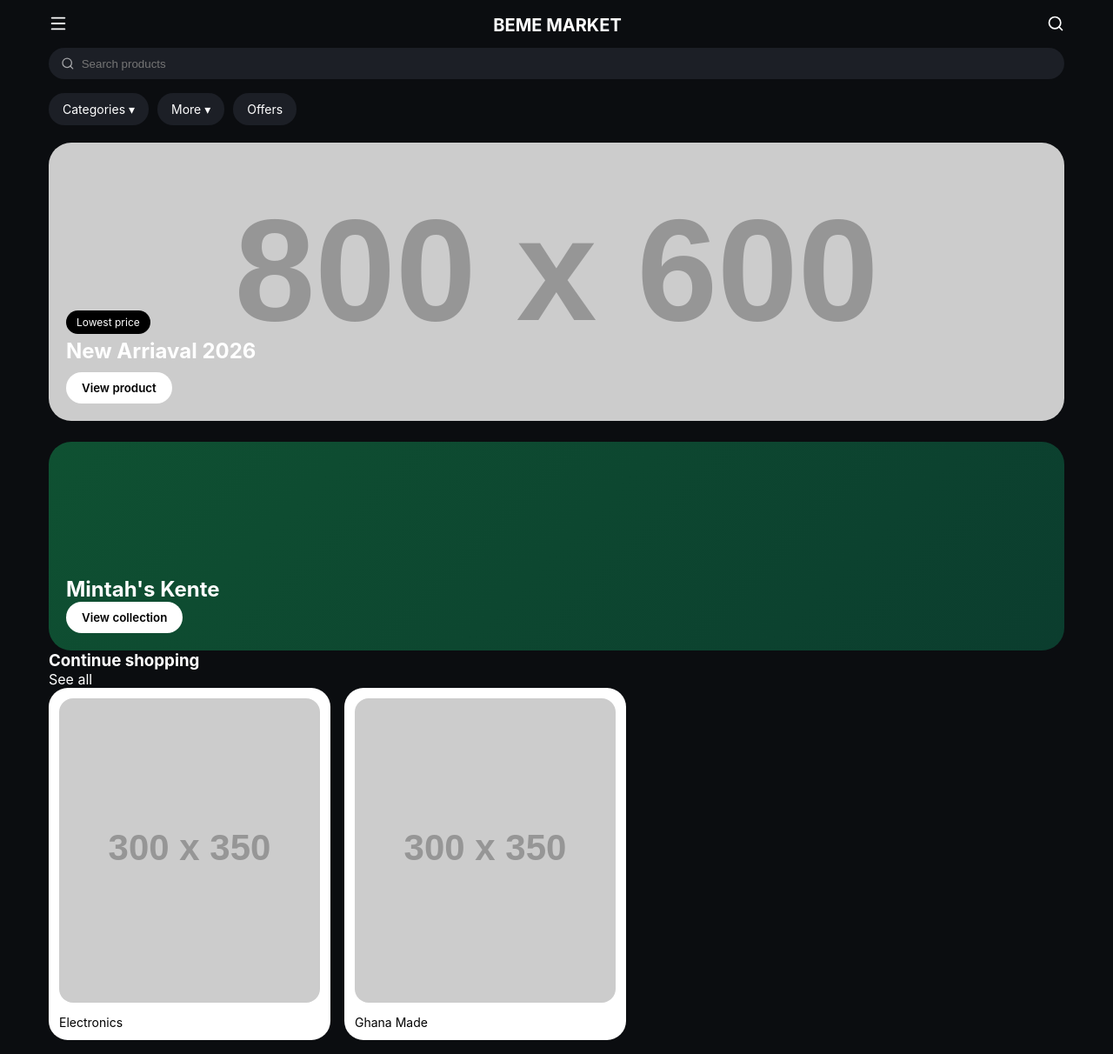
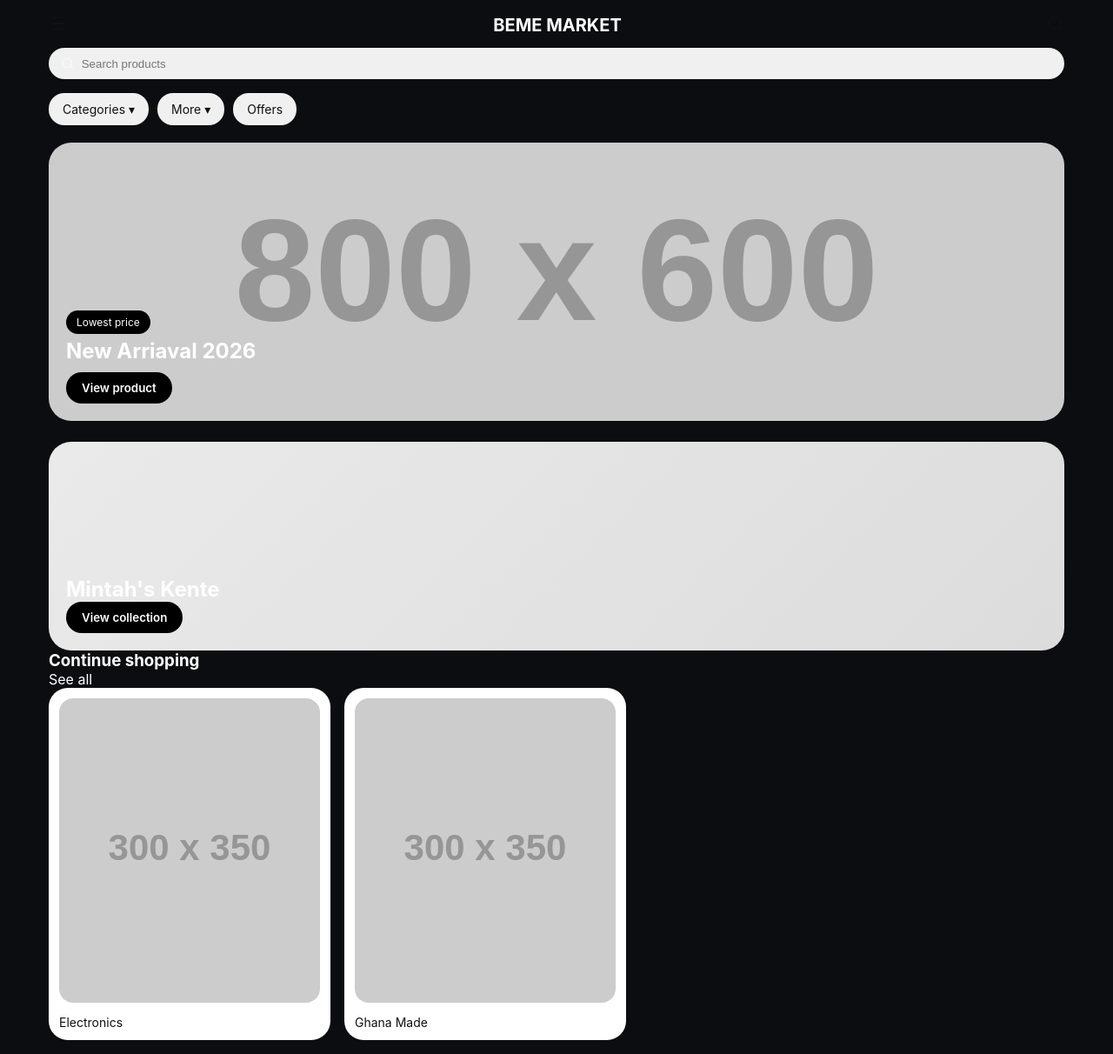
Before and after one commit to Orderion/Beme-Market, a React (Vite) app in the folder Beme-Frontend/: page / in a window 1280 px wide. Shown: the whole page at 87% size. Built offline with nearby package versions, Linux system fonts and the light colour scheme.

Commit message:
Update Home.css

```diff
--- a/Beme-Frontend/src/pages/Home.css
+++ b/Beme-Frontend/src/pages/Home.css
@@ -1,8 +1,35 @@
+/* =========================
+   THEME VARIABLES
+========================= */
+
+:root {
+  --bg: #f8f8f8;
+  --text: #111111;
+  --card: #ffffff;
+  --soft: #f0f0f0;
+  --accent: #000000;
+  --button-text: #ffffff;
+}
+
+body.dark {
+  --bg: #0b0d10;
+  --text: #ffffff;
+  --card: #1c1f26;
+  --soft: #16181d;
+  --accent: #ffffff;
+  --button-text: #000000;
+}
+
+/* =========================
+   GLOBAL
+========================= */
+
 body {
   margin: 0;
-  background: #0b0d10;
-  color: #ffffff;
+  background: var(--bg);
+  color: var(--text);
   font-family: -apple-system, BlinkMacSystemFont, "Segoe UI", sans-serif;
+  transition: background 0.3s ease, color 0.3s ease;
 }
 
 .home {
@@ -11,7 +38,10 @@ body {
   margin: auto;
 }
 
-/* HEADER */
+/* =========================
+   HEADER
+========================= */
+
 .header {
   display: flex;
   justify-content: space-between;
@@ -29,14 +59,17 @@ body {
 .icon-btn {
   background: none;
   border: none;
-  color: white;
+  color: var(--text);
 }
 
-/* SEARCH */
+/* =========================
+   SEARCH
+========================= */
+
 .search-container {
   display: flex;
   align-items: center;
-  background: #1c1f26;
+  background: var(--soft);
   padding: 10px 14px;
   border-radius: 18px;
   margin-bottom: 16px;
@@ -51,11 +84,14 @@ body {
   background: none;
   border: none;
   outline: none;
-  color: white;
+  color: var(--text);
   width: 100%;
 }
 
-/* FILTER */
+/* =========================
+   FILTER
+========================= */
+
 .filter-bar {
   display: flex;
   gap: 10px;
@@ -64,15 +100,18 @@ body {
 }
 
 .filter-btn {
-  background: #1c1f26;
+  background: var(--soft);
   border: none;
   padding: 10px 16px;
   border-radius: 18px;
-  color: white;
+  color: var(--text);
   font-size: 14px;
 }
 
-/* HERO */
+/* =========================
+   HERO
+========================= */
+
 .hero {
   height: 320px;
   border-radius: 26px;
@@ -95,21 +134,29 @@ body {
 }
 
 .primary-btn {
-  background: white;
-  color: black;
+  background: var(--accent);
+  color: var(--button-text);
   padding: 10px 18px;
   border-radius: 999px;
   border: none;
   font-weight: 600;
+  cursor: pointer;
 }
 
-/* XMAS */
+/* =========================
+   XMAS
+========================= */
+
 .xmas-card {
   height: 240px;
   border-radius: 26px;
-  background: linear-gradient(135deg, #0f5132, #0b3d2e);
+  background: linear-gradient(135deg, #eaeaea, #dcdcdc);
   position: relative;
   overflow: hidden;
+}
+
+body.dark .xmas-card {
+  background: linear-gradient(135deg, #0f5132, #0b3d2e);
 }
 
 .xmas-overlay {
@@ -118,7 +165,10 @@ body {
   left: 20px;
 }
 
-/* PRODUCTS */
+/* =========================
+   PRODUCTS
+========================= */
+
 .product-scroll {
   display: flex;
   gap: 16px;
@@ -127,8 +177,8 @@ body {
 
 .product-card {
   min-width: 170px;
-  background: white;
-  color: black;
+  background: var(--card);
+  color: var(--text);
   border-radius: 22px;
   padding: 12px;
 }
@@ -143,21 +193,29 @@ body {
   font-size: 14px;
 }
 
-/* BADGE */
+/* =========================
+   BADGE
+========================= */
+
 .badge {
-  background: black;
+  background: var(--accent);
+  color: var(--button-text);
   padding: 6px 12px;
   border-radius: 999px;
   font-size: 12px;
 }
-/* SIDEBAR */
+
+/* =========================
+   SIDEBAR
+========================= */
+
 .side-panel {
   position: fixed;
   top: 0;
   left: 0;
   height: 100vh;
   width: 260px;
-  background: #0f1117;
+  background: var(--card);
   padding: 16px;
   transform: translateX(-100%);
   transition: transform 0.3s ease;
@@ -175,14 +233,6 @@ body {
   margin-bottom: 20px;
 }
 
-.close-btn {
-  background: rgba(0, 0, 0, 0);
-  border: none;
-  color: #ffffff;
-  font-size: 18px;
-  cursor: pointer;
-}
-
 .side-links {
   display: flex;
   flex-direction: column;
@@ -190,9 +240,9 @@ body {
 }
 
 .sidebar-link {
-  background: #1c1f26;
+  background: var(--soft);
   border: none;
-  color: #ffffff;
+  color: var(--text);
   padding: 12px;
   border-radius: 14px;
   text-align: left;
@@ -201,5 +251,11 @@ body {
 }
 
 .sidebar-link:hover {
-  background: #2a2f3a;
+  opacity: 0.8;
 }
+
+.overlay {
+  position: fixed;
+  inset: 0;
+  background: rgba(0, 0, 0, 0.4);
+}
```
